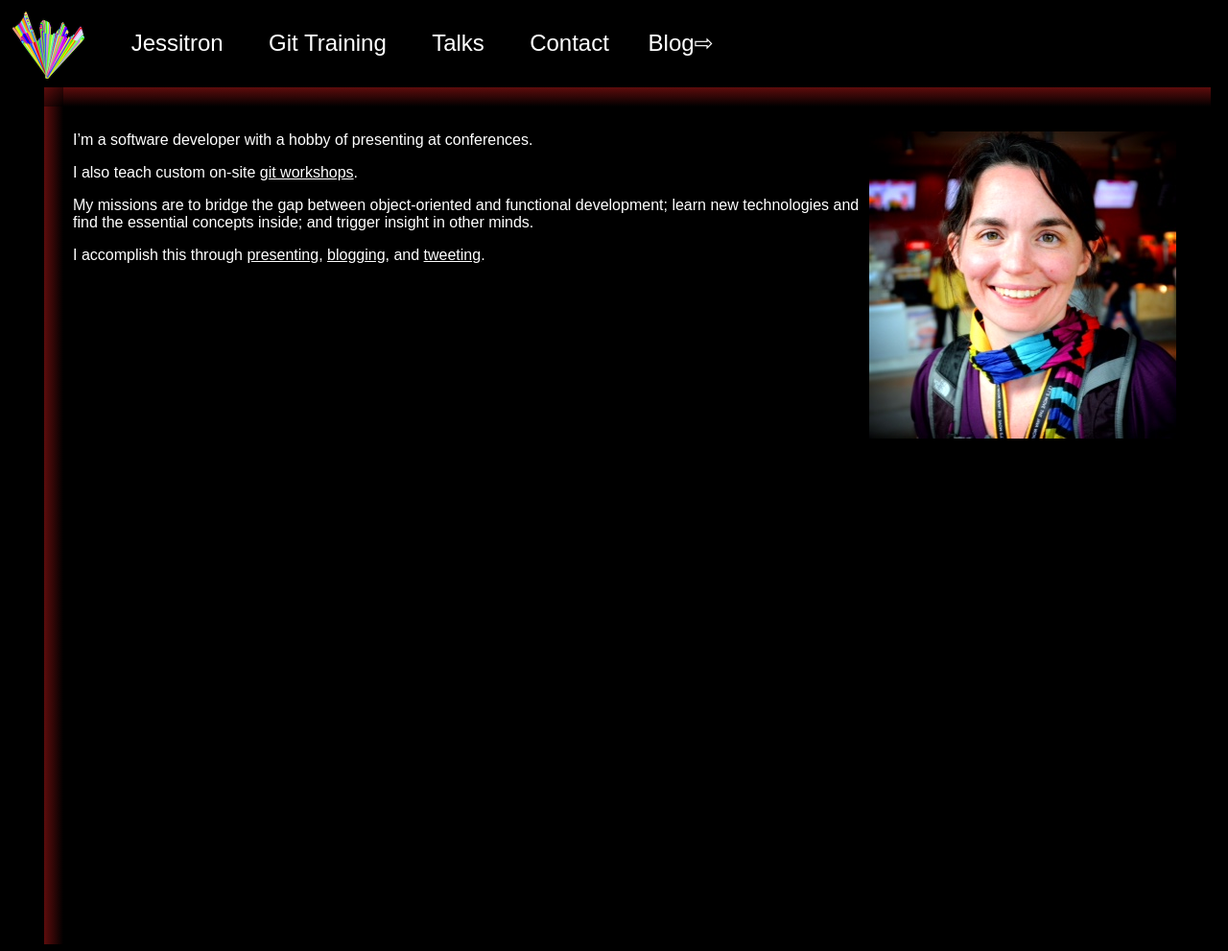
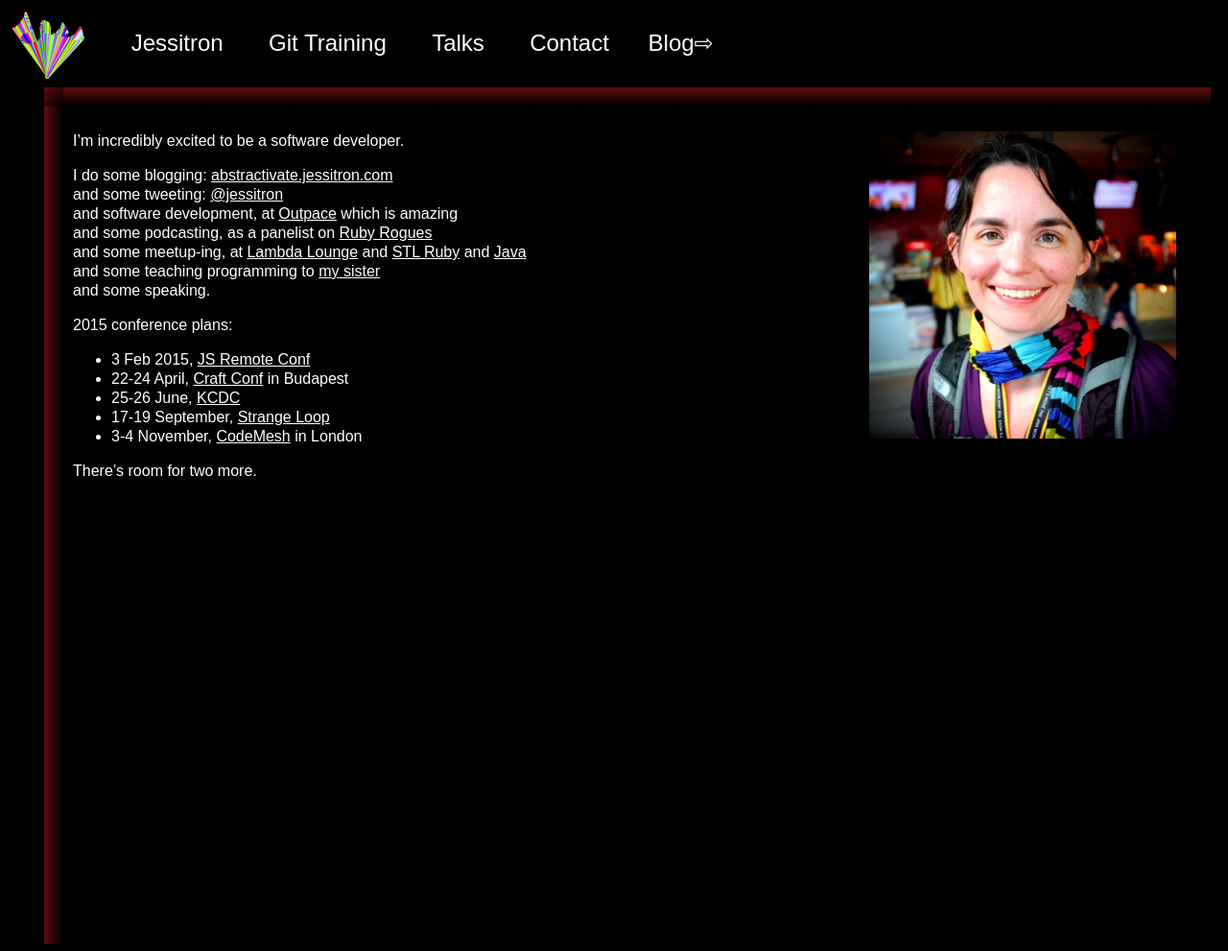
Before and after one commit to jessitron/jessitron.com, a Jekyll site: the page built from index.md, in a window 1280 px wide. Shown: the whole page at 96% size. Built offline with Jekyll 4.4.1, drawn with Linux system fonts in a browser that asks for light colours; Markdown is read by kramdown in place of the engine named in the settings.

Commit message:
Update landing page for 2015

```diff
--- a/index.md
+++ b/index.md
@@ -4,12 +4,27 @@ name: home
 ---
 <img class="portrait" src="images/geecon.jpeg" />
 
-I'm a software developer with a hobby of presenting at conferences.
+I'm incredibly excited to be a software developer.
 
-I also teach custom on-site [git workshops](gitworkshop.html).
+I do some blogging:
+[abstractivate.jessitron.com](http://abstractivate.jessitron.com)
+and some tweeting: [@jessitron](http://twitter.com/jessitron)
+and software development, at [Outpace](http://Outpace.com/careers) which is
+amazing
+and some podcasting, as a panelist on [Ruby Rogues](http://rubyrogues.com)
+and some meetup-ing, at [Lambda Lounge](http://lambdalounge.org) and
+[STL Ruby](http://meetup.com/stlruby) and
+[Java](http://www.meetup.com/GatewayJUG/)
+and some teaching programming to [my
+sister](https://www.youtube.com/channel/UCrlq1XOiSijrMGWbBlKo2Eg)
+and some speaking.
 
-My missions are to bridge the gap between object-oriented and functional
-development; learn new technologies and find the essential concepts
-inside; and trigger insight in other minds.
+2015 conference plans:
 
-I accomplish this through [presenting](talks.html), [blogging](http://blog.jessitron.com), and [tweeting](http://twitter.com/jessitron).
+* 3 Feb 2015, [JS Remote Conf](http://jsremoteconf.com)
+* 22-24 April, [Craft Conf](http://craft-conf.com/2015) in Budapest
+* 25-26 June, [KCDC](http://kcdc.info)
+* 17-19 September, [Strange Loop](http://thestrangeloop.com)
+* 3-4 November, [CodeMesh](http://codemesh.io) in London
+
+There's room for two more.
--- a/stylesheets/styles.css
+++ b/stylesheets/styles.css
@@ -3,7 +3,7 @@ body {
    color: #ffffff;
    margin: 0px;
    font-size: 100%;
-   line-height:1.125em;
+   line-height:1.25em;
 }
 
 img.logo {
```
